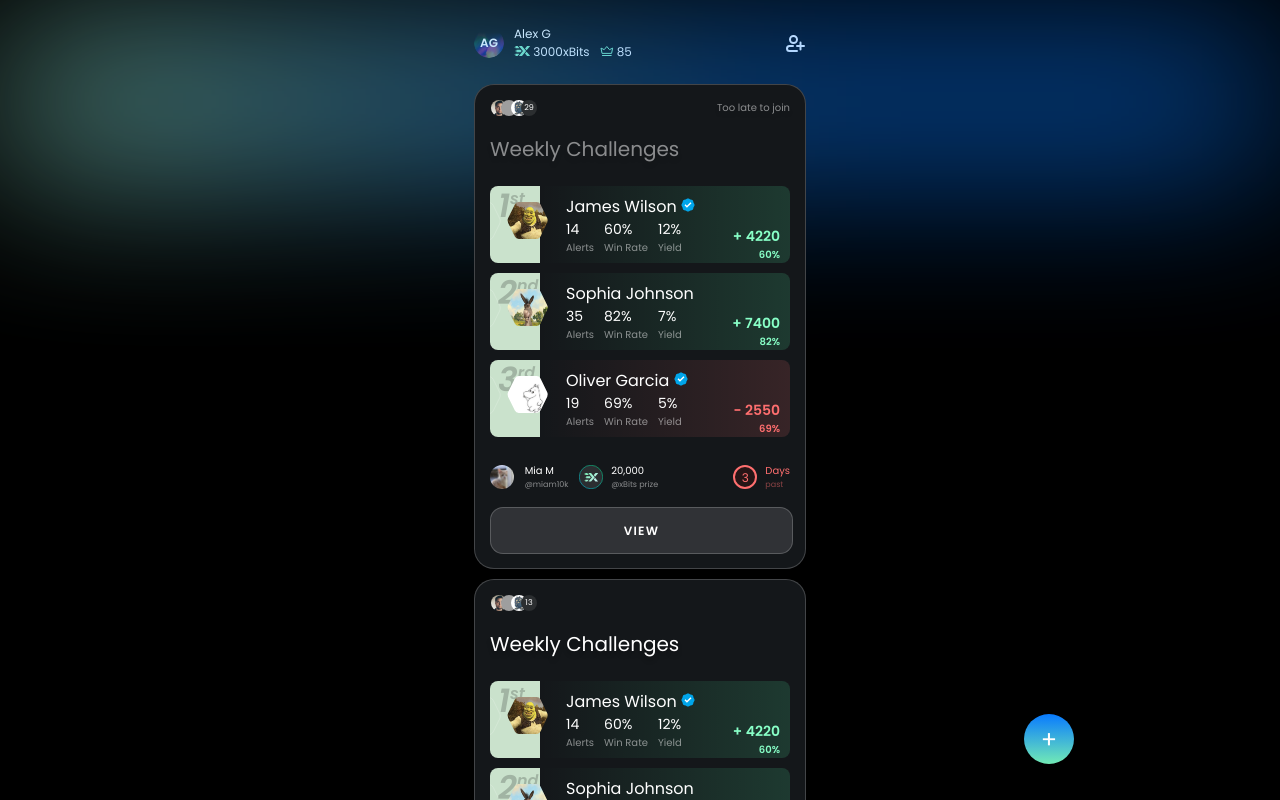
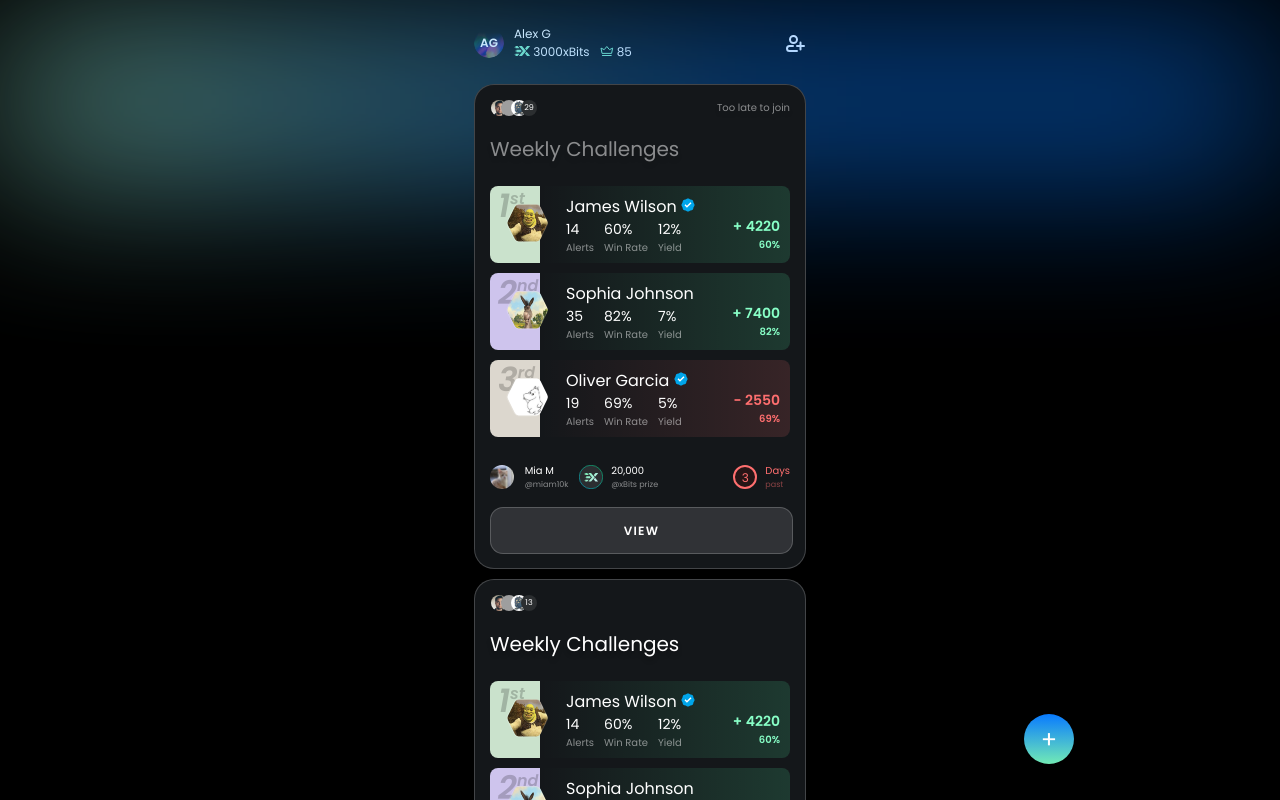
Before and after one commit to Saracier/XtradesTest, an Angular app: page / in a window 1280 px wide. Shown: the top 800 px of the page. Built offline with nearby package versions, Linux system fonts and the light colour scheme; grey boxes are pictures that could not be loaded.

Commit message:
style: pixel perfect moves

```diff
--- a/src/app/components/add-button/add-button.component.scss
+++ b/src/app/components/add-button/add-button.component.scss
@@ -2,7 +2,7 @@
   background: linear-gradient(#087aff, #72eab5);
   border-radius: 50%;
   box-shadow: 0 0px 12px 2px rgba(0, 0, 0, 1), 0 6px 20px 0 rgba(0, 0, 0, 1);
-  color: white;
+  color: #fff;
   font-size: 24px;
   height: 50px;
   transition: all 0.2s;
--- a/src/app/components/player/player.component.html
+++ b/src/app/components/player/player.component.html
@@ -1,6 +1,11 @@
 <div class="player">
   <div class="player__background">
-    <div class="player__color">
+    <div
+      class="player__color"
+      [class.player__color--first]="place === '1'"
+      [class.player__color--second]="place === '2'"
+      [class.player__color--third]="place === '3'"
+    >
       <div class="player__place">
         <span class="place__number">{{ place }}</span>
         <span class="place__text">
--- a/src/app/components/player/player.component.scss
+++ b/src/app/components/player/player.component.scss
@@ -10,8 +10,17 @@
     height: 100%;
     width: 100%;
 
+    .player__color--first {
+      background-color: #cae2cc;
+    }
+    .player__color--second {
+      background-color: #cec4ed;
+    }
+    .player__color--third {
+      background-color: #dcd7ce;
+    }
+
     .player__color {
-      background-color: #cae2cc;
       height: 77px;
       width: 50px;
 
@@ -70,6 +79,8 @@
     .player__img {
       margin-left: 15px;
       position: relative;
+      display: flex;
+      justify-content: center;
 
       img {
         clip-path: path(
@@ -80,13 +91,13 @@
       }
 
       object {
-        left: -47px;
+        left: 0px;
         position: absolute;
       }
     }
 
     .player__statictics {
-      color: white;
+      color: #fff;
       margin-left: 13px;
 
       .player__name {
@@ -122,7 +133,7 @@
       position: absolute;
       right: 10px;
       text-align: right;
-      top: 40px;
+      top: 30px;
 
       .balance__money {
         font-size: 14px;
```
